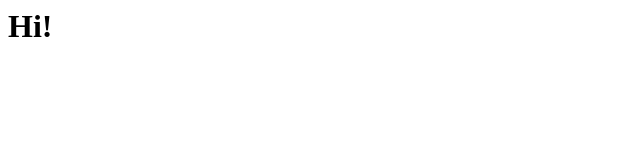
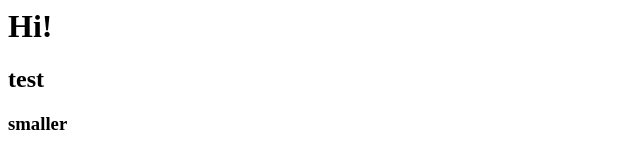
Before and after one commit to meerkatacorn/meerkatacorn.github.io, a plain HTML site: page index.html in a window 1280 px wide. Shown: the whole page, without its empty margins (0-640 px from the left). Drawn offline with Linux system fonts and the light colour scheme.

Commit message:
Update index.html

```diff
--- a/index.html
+++ b/index.html
@@ -1 +1,3 @@
 <h1>Hi!</h1>
+<h2>test</h2>
+<h3>smaller</h3>
```
